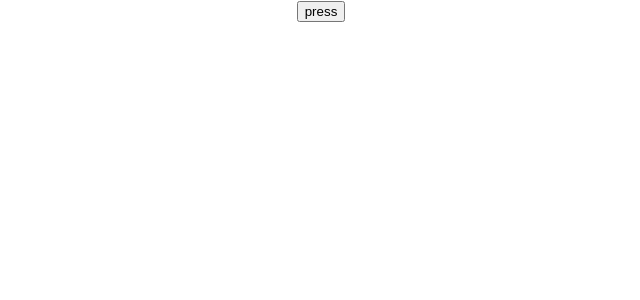
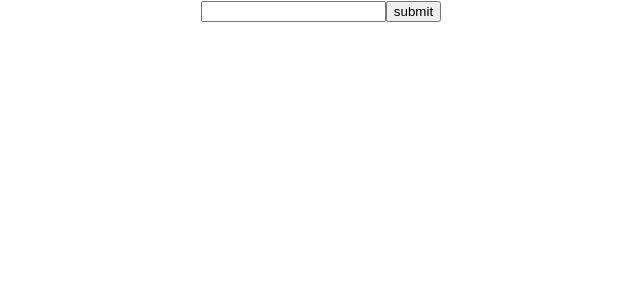
Before and after one commit to badshasha/react-hooks, a React (Create React App) app: page / in a window 1280 px wide. Shown: the top 300 px of the page, without its empty margins (319-959 px from the left). Built offline with nearby package versions, Linux system fonts and the light colour scheme.

Commit message:
useRef (basic use)

```diff
--- a/src/App.js
+++ b/src/App.js
@@ -3,6 +3,7 @@ import './App.css';
 import FirstHook from './hooks/FirstHook';
 import ReduceHook from './hooks/ReduceHook';
 import UseEffect from './hooks/UseEffect';
+import UseRef from './hooks/UseRef';
 
 
 function App() {
@@ -10,7 +11,8 @@ function App() {
     <div className="App">
        {/* <FirstHook /> */}
        {/* <ReduceHook/> */}
-       <UseEffect />
+       {/* <UseEffect /> */}
+       <UseRef/>
     </div>
   );
 }
--- /dev/null
+++ b/src/hooks/UseRef.jsx
@@ -0,0 +1,23 @@
+import React,{useRef} from 'react'
+
+function UseRef() {
+
+//   now i want to access input vlaue based on button click
+
+// initial refhook
+ const inputRef = useRef(null);
+
+ const submit = () => {
+     console.log(inputRef.current.value);
+ }
+
+
+  return (
+    <div>
+        <input type="text" ref={inputRef} />
+        <button onClick={submit}>submit</button>
+    </div>
+  )
+}
+
+export default UseRef
```
